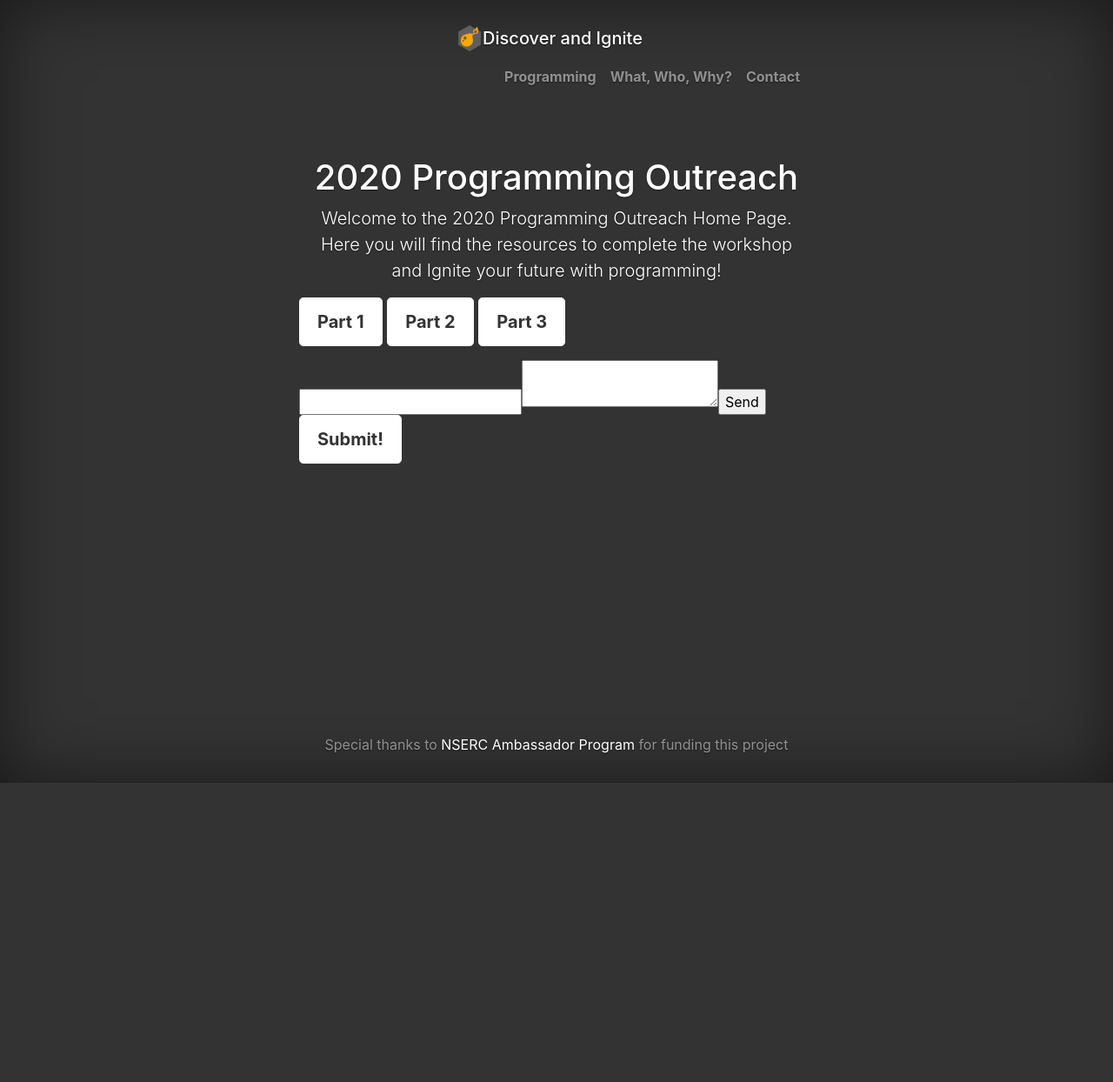
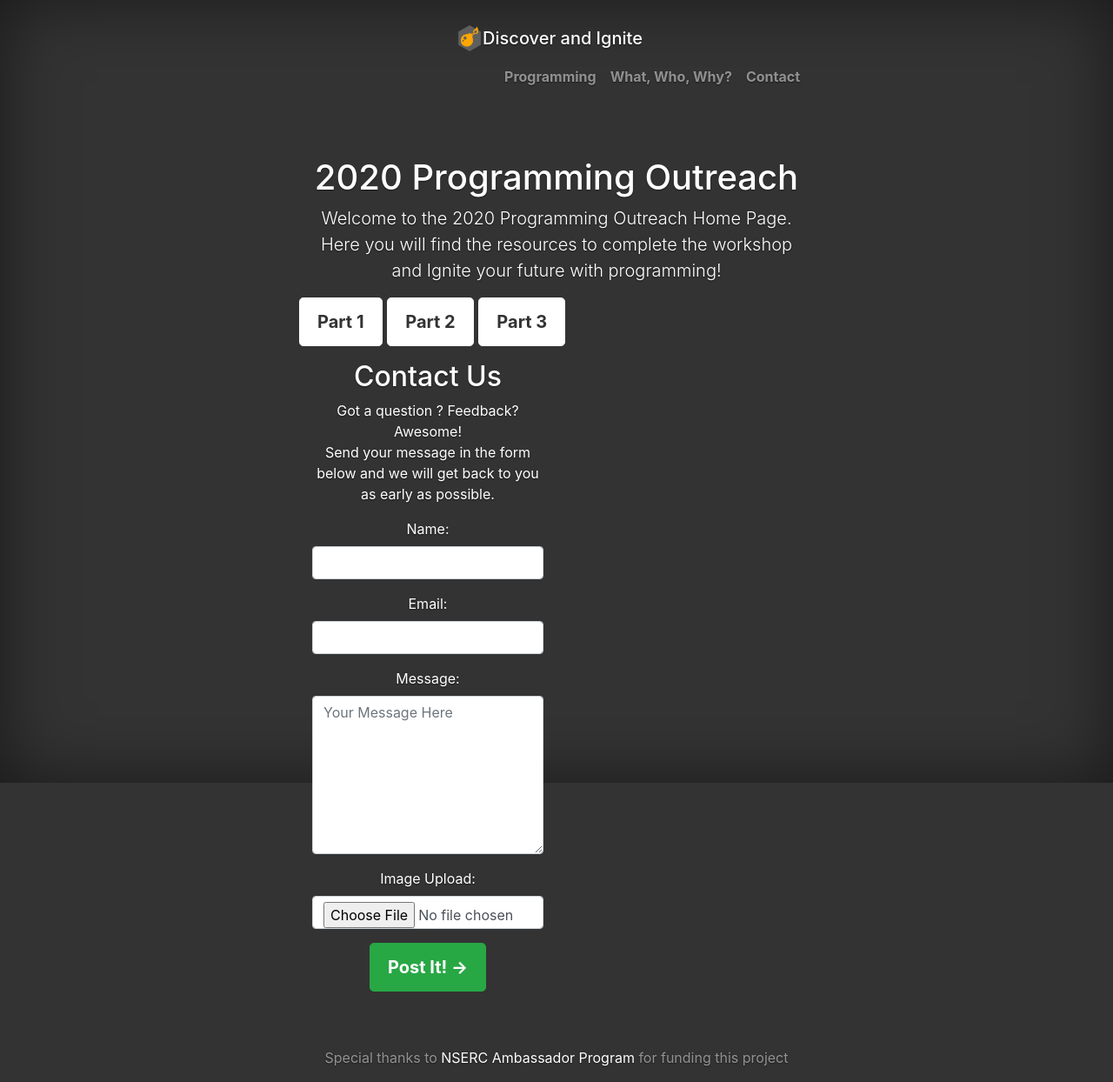
Before and after one commit to 2020-Programming-Outreach/Discover-and-Ignite, a Jekyll site: the page built from index.html, in a window 1280 px wide. Shown: the whole page at 87% size. Built offline with Jekyll 4.4.1, drawn with Linux system fonts in a browser that asks for light colours; before the commit the page ends 900 px from its top, so only the background shows below that.

Commit message:
integrate basin for submission

```diff
--- a/index.html
+++ b/index.html
@@ -29,10 +29,35 @@ title: Programming
           </p>
         </div>
         <div class="row">
-          <form action="http://formspree.io/discoverandignite2020@gmail.com"><input type="email" name="_replyto"><textarea   name="body"></textarea><input type="submit" value="Send"></form>
-          <p class="lead">
-            <a href="./html-email-form-with-attachment/formpage.html" class="btn btn-lg btn-secondary">Submit!</a>
-          </p>
+          <div class="container">
+              <div class="row">
+                  <div class="col-md-6 col-md-offset-3">
+                      <h2>Contact Us</h2> Got a question ? Feedback? Awesome!
+                      <p> Send your message in the form below and we will get back to you as early as possible. </p>
+                      <form role="form" method="post" id="reused_form" enctype=&quot;multipart/form-data&quot; >
+                          <div class="form-group">
+                              <label for="name"> Name:</label>
+                              <input type="text" class="form-control" id="name" name="name" required maxlength="50">
+                          </div>
+                          <div class="form-group">
+                              <label for="email"> Email:</label>
+                              <input type="email" class="form-control" id="email" name="email" required maxlength="50">
+                          </div>
+                          <div class="form-group">
+                              <label for="name"> Message:</label>
+                              <textarea class="form-control" type="textarea" name="message" id="message" placeholder="Your Message Here" maxlength="6000" rows="7"></textarea>
+                          </div>
+                          <div class="form-group">
+                              <label for="name"> Image Upload:</label>
+                              <input type="file" class="form-control" id="image" name="image" required>
+                          </div>
+                          <button type="submit" class="btn btn-lg btn-success pull-right" id="btnContactUs" action="https://usebasin.com/f/092169391fe7">Post It! &rarr;</button>
+                      </form>
+                      <div id="success_message" style="width:100%; height:100%; display:none; "> <h3>Sent your message successfully!</h3> </div>
+                      <div id="error_message" style="width:100%; height:100%; display:none; "> <h3>Error</h3> Sorry there was an error sending your form. </div>
+                  </div>
+              </div>
+          </div>
       </div>
     </div>
   </div>
```
